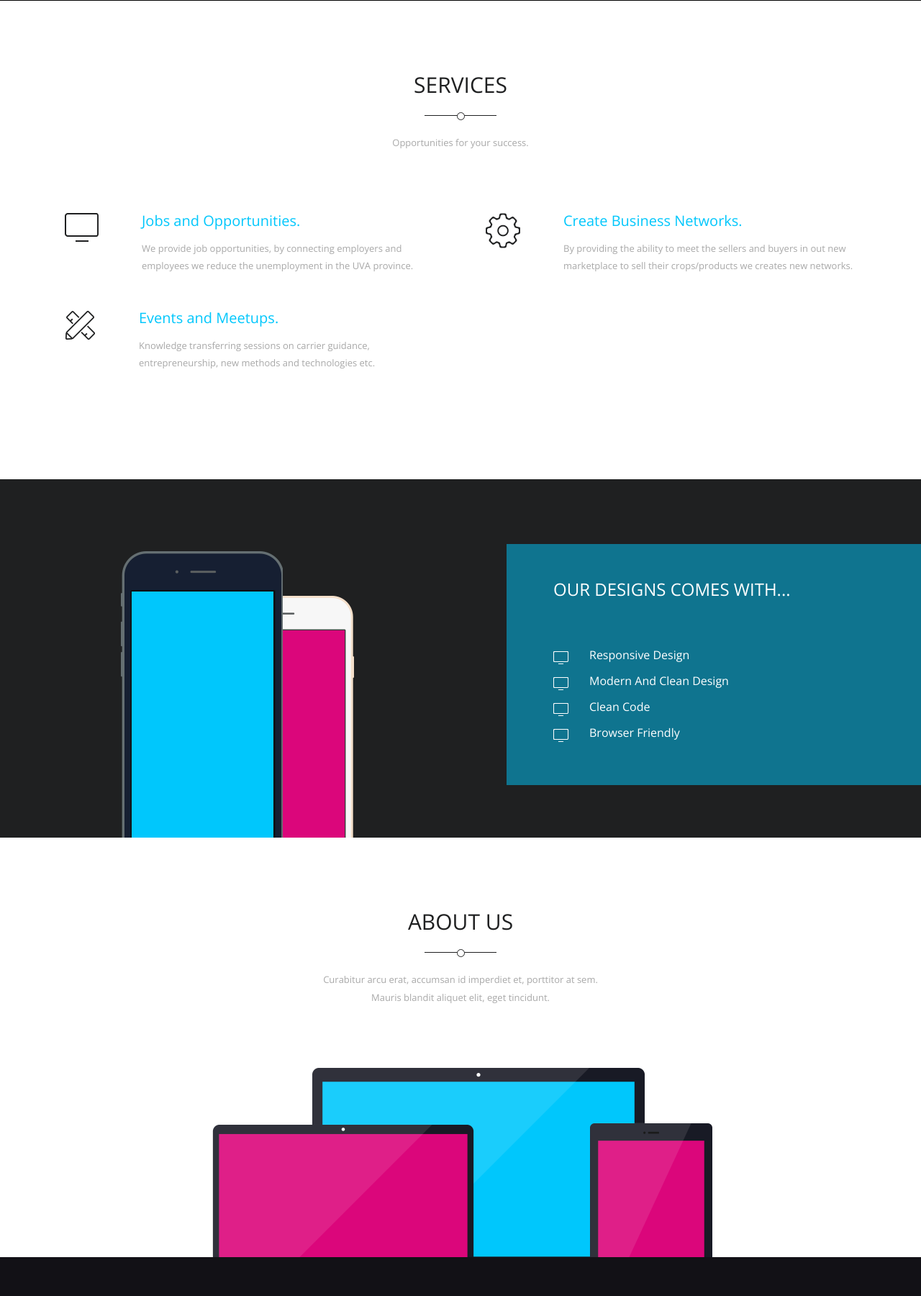
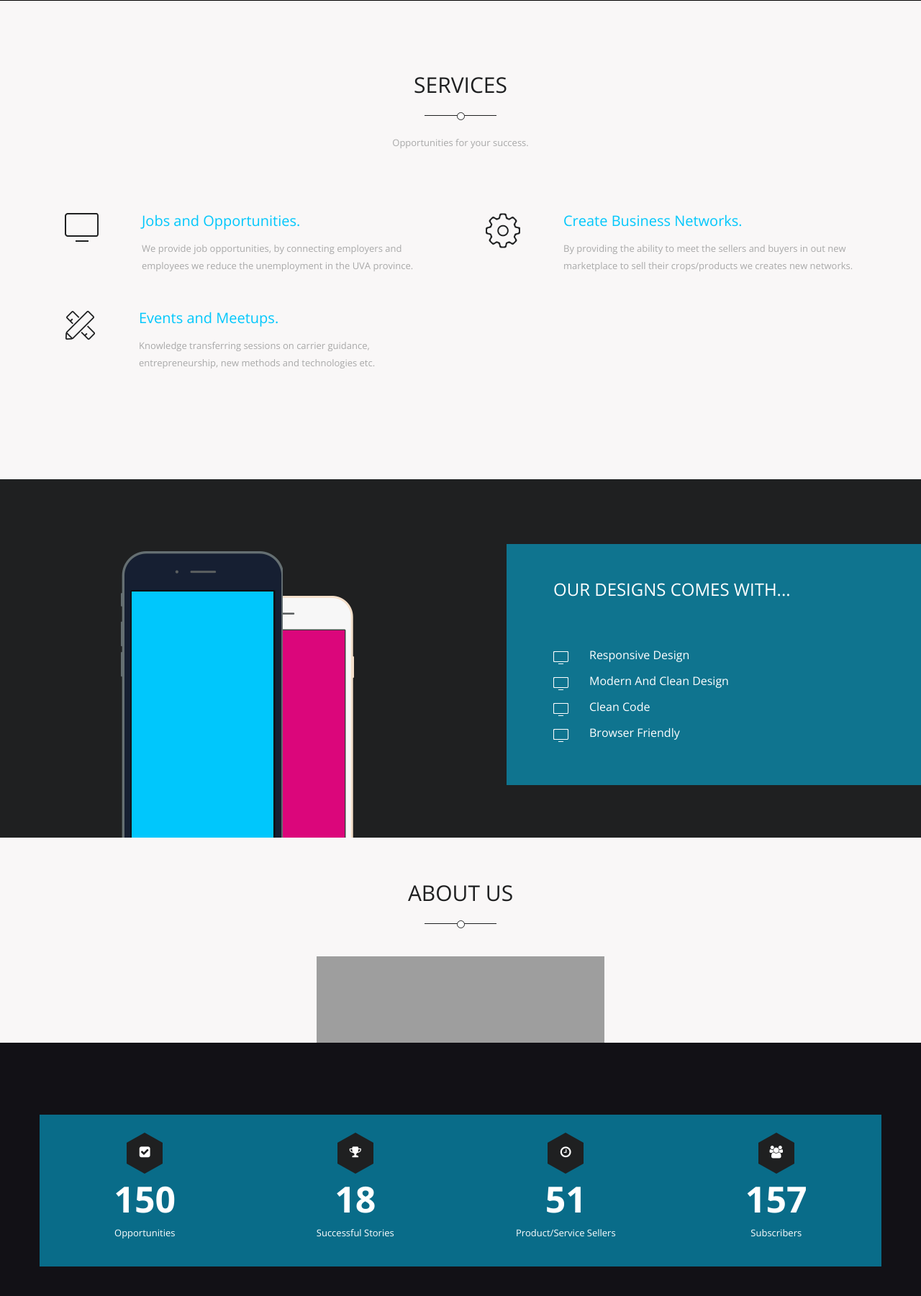
Before and after one commit to khsushan/hoyanna.lk, a CodeIgniter app: page /database/ in a window 1280 px wide. Shown: the part 799-2600 px from the top of the page at 72% size. Run offline with CodeIgniter, Linux system fonts and the light colour scheme; some libraries are stand-ins or nearby versions; grey boxes are pictures that could not be loaded.

Commit message:
Chamitha's commit

```diff
--- a/application/views/hoyanna_welcome.php
+++ b/application/views/hoyanna_welcome.php
@@ -251,17 +251,19 @@
     <!--
     #about
     ========================== -->
-    <section id="about">
+    <section id="about" style="margin-top: -40px">
         <div class="container">
             <div class="row">
 
                 <div class="section-title text-center wow fadeInUp">
                     <h2>About Us</h2>
-                    <p>Curabitur arcu erat, accumsan id imperdiet et, porttitor at sem. Mauris blandit aliquet elit, eget tincidunt.</p>
+                    <p></p>
                 </div>
 
-                <div class="about-us text-center wow fadeInDown">
-                    <img src="<?php echo base_url(); ?>/assets/img/about.png" alt="About Us" class="img-responsive">
+                <div class="about-us text-center wow fadeInDown" style="margin-top: -40px">
+                    <h5></h5>
+                    <h5></h5>
+                    <img style="width: 400px; height: 120px" src="<?php echo base_url(); ?>assets/img/cover.png" alt="About Us" class="img-responsive">
                 </div>
             </div>
         </div>
@@ -330,13 +332,12 @@
     <!--
     #quotes
     ========================== -->
-    <section id="quotes">
+    <section id="quotes" style="height: 50px">
         <div class="container">
             <div class="row wow zoomIn">
                 <div class="col-lg-12">
                     <div class="call-to-action text-center">
-                        <p>“ACCUMSAN ID CURABITUR ET PORTITOR MAURIS BLANDIT DOLOR LOREM SOME EST OUR DONEC STIN LORTIOS”</p>
-                        <span>John Doe</span>
+                        <p>“Opportunities for Your Success..”</p>
                     </div>
                 </div>
             </div>
@@ -401,14 +402,6 @@
                     </div>
                 </div>
             </div>
-            <div class="row">
-                <div class="col-md-12 wow fadeInUp">
-                    <div class="special-plan text-center">
-                        <p>Contact us if you have special request</p>
-                        <a href="#" class="btn btn-blue">Contact Us</a>
-                    </div>
-                </div>
-            </div>
         </div>
     </section>
     <!--
@@ -432,7 +425,7 @@
                 </div>
 
                 <div class="col-md-4 text-left wow fadeInRight">
-                    <p>Curabitur arcu erat, accumsan id imperdiet et, porttitor at sem. Mauris blan dit aliquet elit, eget tincidunt.</p>
+                    <p>Subscribe Us for Monthly News Letters.</p>
                 </div>
             </div>
         </div>
@@ -451,7 +444,7 @@
 
                 <div class="section-title text-center wow fadeInDown">
                     <h2>Contact Us</h2>
-                    <p>Curabitur arcu erat, accumsan id imperdiet et, porttitor at sem. Mauris blandit aliquet elit, eget tincidunt.</p>
+                    <p>Keep in touch with us for the new updates...</p>
                 </div>
 
                 <div class="col-md-8 col-sm-9 wow fadeInLeft">
@@ -474,12 +467,12 @@
                 <div class="col-md-4 col-sm-3 wow fadeInRight">
                     <div class="contact-details">
                         <span>GET IN TOUCH</span>
-                        <p>+00 123.456.789 <br> <br> +00 123.456.789</p>
+                        <p>+94 754 543742 <br> <br> +94 715 547461</p>
                     </div> <!-- end .contact-details -->
 
                     <div class="contact-details">
                         <span>GET IN TOUCH</span>
-                        <p>+00 123.456.789 <br> <br> +00 123.456.789</p>
+                        <p>+94 754 634603 <br> <br> +94 770 388616</p>
                     </div> <!-- end .contact-details -->
                 </div> <!-- .col-md-4 -->
 
--- a/assets/css/main.css
+++ b/assets/css/main.css
@@ -4,7 +4,7 @@
 /* =================================== */
 
 body {
-    background-color: #fff;
+    background-color: rgb(249, 247, 247);
     font-family: 'Open Sans', sans-serif;
     line-height: 1;
 	font-size: 13px;
```
Also changed, not shown: application/config/database.php (deleted, +0 -96 lines).
